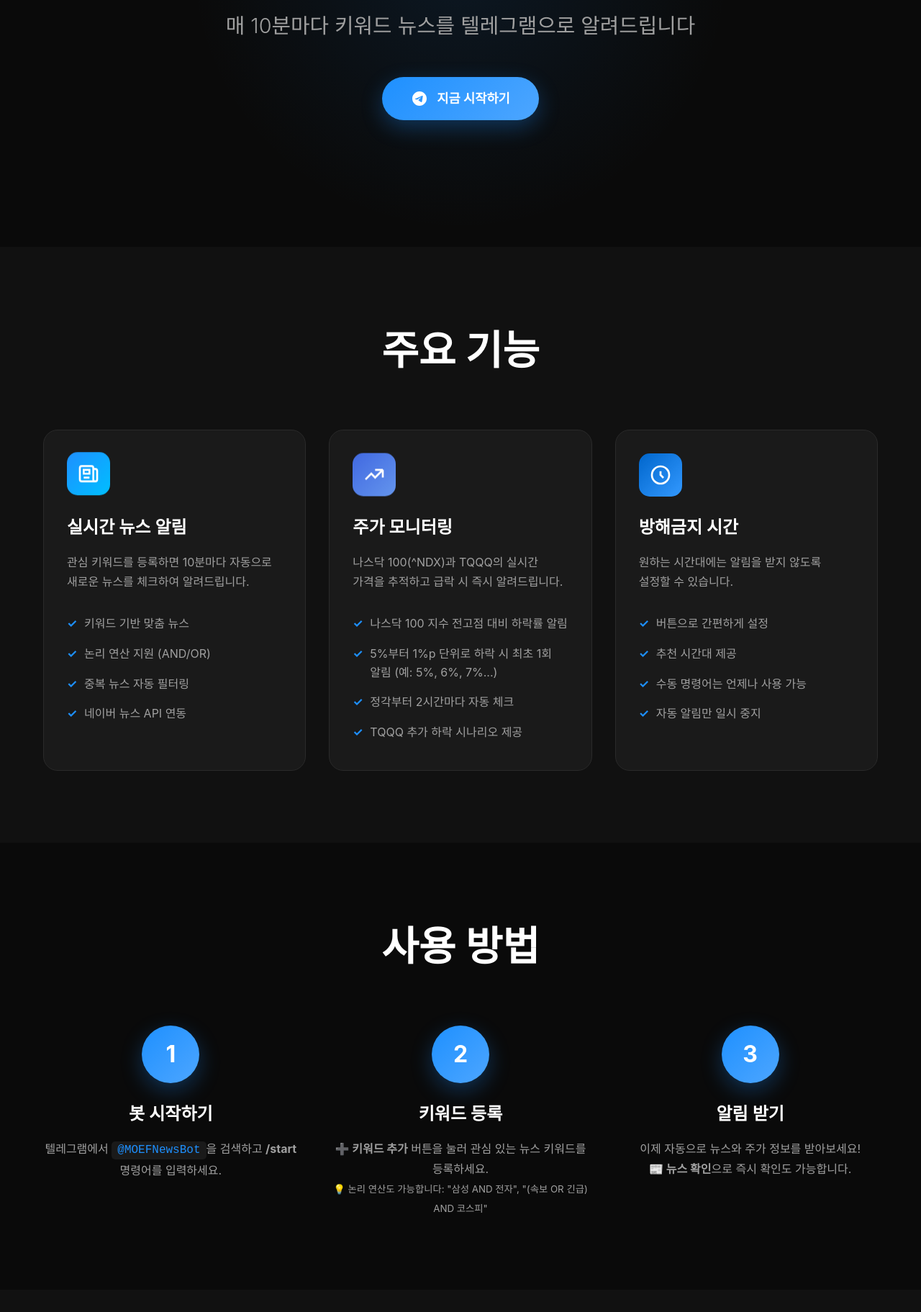
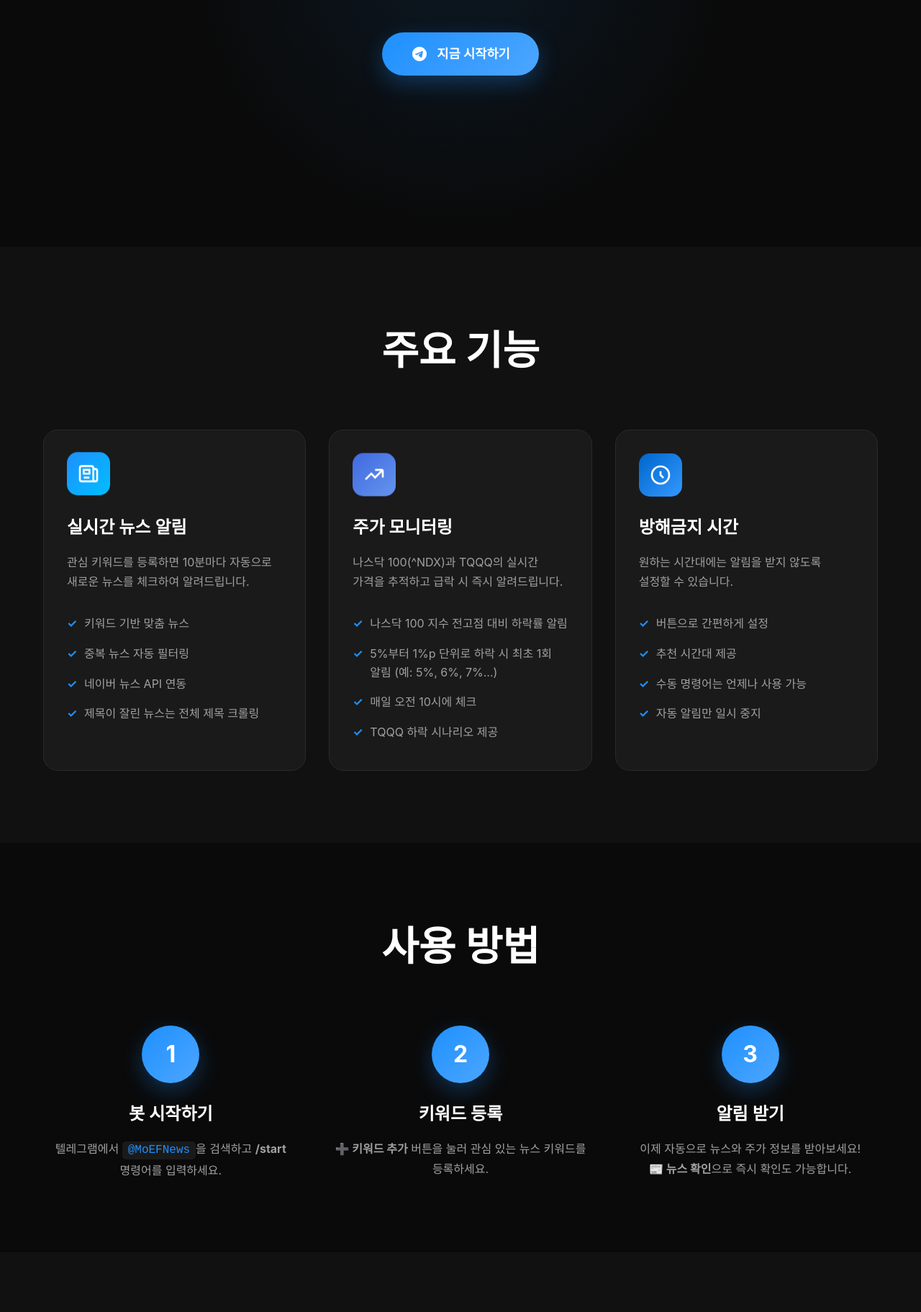
Before and after one commit to gmlehddl95/telenews-website, a plain HTML site: page index.html in a window 1280 px wide. Shown: the part 457-2280 px from the top of the page at 72% size. Drawn offline with Linux system fonts and the light colour scheme.

Commit message:
Add files via upload

```diff
--- a/index.html
+++ b/index.html
@@ -11,16 +11,13 @@
     <section class="hero">
         <div class="container">
             <div class="hero-content">
-                <div class="hero-logo">
-                    <img src="logo.png" alt="TeleNews Bot Logo" class="logo-image">
-                </div>
                 <h1 class="hero-title">
                     <span class="gradient-text">TeleNews Bot</span>
                 </h1>
                 <p class="hero-subtitle">
                     매 10분마다 키워드 뉴스를 텔레그램으로 알려드립니다
                 </p>
-                <a href="https://t.me/MOEFNewsBot?start=welcome" class="cta-button" target="_blank">
+                <a href="https://t.me/MoEFNewsBot?start=welcome" class="cta-button" target="_blank">
                     <svg class="telegram-icon" viewBox="0 0 24 24" fill="currentColor">
                         <path d="M12 2C6.48 2 2 6.48 2 12s4.48 10 10 10 10-4.48 10-10S17.52 2 12 2zm4.64 6.8c-.15 1.58-.8 5.42-1.13 7.19-.14.75-.42 1-.68 1.03-.58.05-1.02-.38-1.58-.75-.88-.58-1.38-.94-2.23-1.5-.99-.65-.35-1.01.22-1.59.15-.15 2.71-2.48 2.76-2.69a.2.2 0 00-.05-.18c-.06-.05-.14-.03-.21-.02-.09.02-1.49.95-4.22 2.79-.4.27-.76.41-1.08.4-.36-.01-1.04-.2-1.55-.37-.63-.2-1.12-.31-1.08-.66.02-.18.27-.36.74-.55 2.92-1.27 4.86-2.11 5.83-2.51 2.78-1.16 3.35-1.36 3.73-1.36.08 0 .27.02.39.12.1.08.13.19.14.27-.01.06.01.24 0 .38z"/>
                     </svg>
@@ -50,9 +47,9 @@
                     </p>
                     <ul class="feature-list">
                         <li>키워드 기반 맞춤 뉴스</li>
-                        <li>논리 연산 지원 (AND/OR)</li>
                         <li>중복 뉴스 자동 필터링</li>
                         <li>네이버 뉴스 API 연동</li>
+                        <li>제목이 잘린 뉴스는 전체 제목 크롤링</li>
                     </ul>
                 </div>
 
@@ -70,8 +67,8 @@
                     <ul class="feature-list">
                         <li>나스닥 100 지수 전고점 대비 하락률 알림</li>
                         <li>5%부터 1%p 단위로 하락 시 최초 1회 알림 (예: 5%, 6%, 7%...)</li>
-                        <li>정각부터 2시간마다 자동 체크</li>
-                        <li>TQQQ 추가 하락 시나리오 제공</li>
+                        <li>매일 오전 10시에 체크</li>
+                        <li>TQQQ 하락 시나리오 제공</li>
                     </ul>
                 </div>
 
@@ -108,7 +105,7 @@
                     <div class="step-number">1</div>
                     <h3 class="step-title">봇 시작하기</h3>
                     <p class="step-description">
-                        텔레그램에서 <code>@MOEFNewsBot</code>을 검색하고 <strong>/start</strong> 명령어를 입력하세요.
+                        텔레그램에서 <code>@MoEFNews</code>을 검색하고 <strong>/start</strong> 명령어를 입력하세요.
                     </p>
                 </div>
 
@@ -116,8 +113,7 @@
                     <div class="step-number">2</div>
                     <h3 class="step-title">키워드 등록</h3>
                     <p class="step-description">
-                        <strong>➕ 키워드 추가</strong> 버튼을 눌러 관심 있는 뉴스 키워드를 등록하세요.<br>
-                        <small>💡 논리 연산도 가능합니다: "삼성 AND 전자", "(속보 OR 긴급) AND 코스피"</small>
+                        <strong>➕ 키워드 추가</strong> 버튼을 눌러 관심 있는 뉴스 키워드를 등록하세요.
                     </p>
                 </div>
 
@@ -181,7 +177,7 @@
                 무료로 제공되는 TeleNews Bot으로<br>
                 중요한 뉴스와 주가 정보를 놓치지 마세요.
             </p>
-            <a href="https://t.me/MOEFNewsBot?start=welcome" class="cta-button large" target="_blank">
+            <a href="https://t.me/MoEFNewsBot?start=welcome" class="cta-button large" target="_blank">
                 <svg class="telegram-icon" viewBox="0 0 24 24" fill="currentColor">
                     <path d="M12 2C6.48 2 2 6.48 2 12s4.48 10 10 10 10-4.48 10-10S17.52 2 12 2zm4.64 6.8c-.15 1.58-.8 5.42-1.13 7.19-.14.75-.42 1-.68 1.03-.58.05-1.02-.38-1.58-.75-.88-.58-1.38-.94-2.23-1.5-.99-.65-.35-1.01.22-1.59.15-.15 2.71-2.48 2.76-2.69a.2.2 0 00-.05-.18c-.06-.05-.14-.03-.21-.02-.09.02-1.49.95-4.22 2.79-.4.27-.76.41-1.08.4-.36-.01-1.04-.2-1.55-.37-.63-.2-1.12-.31-1.08-.66.02-.18.27-.36.74-.55 2.92-1.27 4.86-2.11 5.83-2.51 2.78-1.16 3.35-1.36 3.73-1.36.08 0 .27.02.39.12.1.08.13.19.14.27-.01.06.01.24 0 .38z"/>
                 </svg>
```
